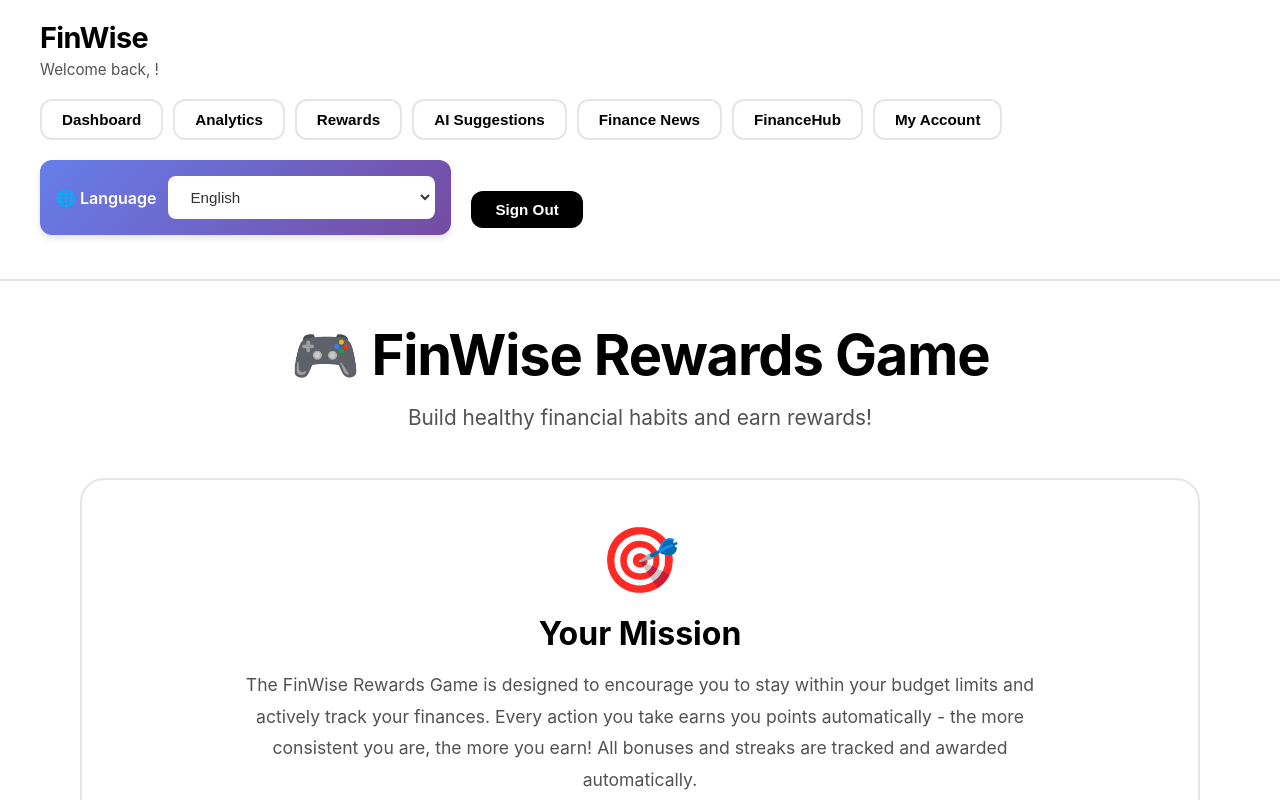
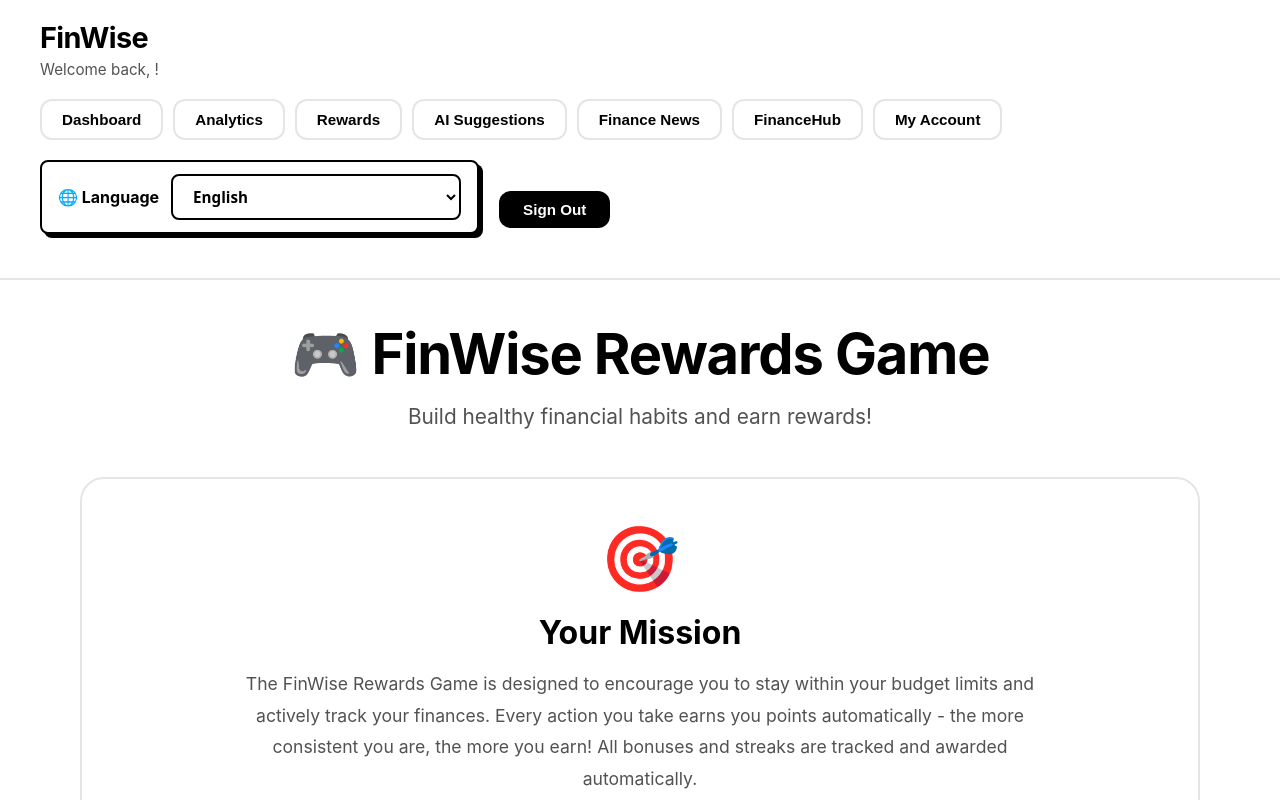
Before and after one commit to CoderzHub1/finwise, a Next.js app: page /game-rules in a window 1280 px wide. Shown: the top 800 px of the page. Built offline with nearby package versions, Linux system fonts and the light colour scheme.

Commit message:
theme improved

```diff
--- a/styles/LanguageSelector.module.css
+++ b/styles/LanguageSelector.module.css
@@ -1,18 +1,25 @@
 .languageSelectorContainer {
   display: flex;
   align-items: center;
-  gap: 0.75rem;
-  padding: 1rem;
-  background: linear-gradient(135deg, #667eea 0%, #764ba2 100%);
-  border-radius: 12px;
-  box-shadow: 0 4px 6px rgba(0, 0, 0, 0.1);
+  gap: 12px;
+  padding: 12px 16px;
+  background: #ffffff;
+  border: 2px solid #000000;
+  border-radius: 8px;
+  box-shadow: 4px 4px 0 #000000;
   margin-bottom: 1.5rem;
+  transition: all 0.2s;
+}
+
+.languageSelectorContainer:hover {
+  transform: translateY(-2px);
+  box-shadow: 6px 6px 0 #000000;
 }
 
 .label {
   font-size: 1rem;
-  font-weight: 600;
-  color: white;
+  font-weight: 700;
+  color: #000000;
   white-space: nowrap;
   display: flex;
   align-items: center;
@@ -21,33 +28,35 @@
 
 .select {
   flex: 1;
-  padding: 0.625rem 1rem;
+  padding: 10px 16px;
   font-size: 0.95rem;
-  border: 2px solid rgba(255, 255, 255, 0.3);
+  border: 2px solid #000000;
   border-radius: 8px;
-  background: white;
-  color: #333;
+  background: #ffffff;
+  color: #000000;
   cursor: pointer;
-  transition: all 0.3s ease;
+  transition: all 0.2s;
   outline: none;
   min-width: 200px;
-  font-weight: 500;
+  font-weight: 600;
+  font-family: system-ui, -apple-system, sans-serif;
 }
 
 .select:hover {
-  border-color: rgba(255, 255, 255, 0.6);
-  box-shadow: 0 2px 8px rgba(0, 0, 0, 0.15);
+  background: #f3f4f6;
+  transform: translateY(-1px);
 }
 
 .select:focus {
-  border-color: #4CAF50;
-  box-shadow: 0 0 0 3px rgba(76, 175, 80, 0.2);
+  background: #dbeafe;
+  box-shadow: 0 0 0 3px rgba(37, 99, 235, 0.2);
 }
 
 .select option {
   padding: 0.5rem;
   background: white;
-  color: #333;
+  color: #000000;
+  font-weight: 600;
 }
 
 /* Responsive design */
```
